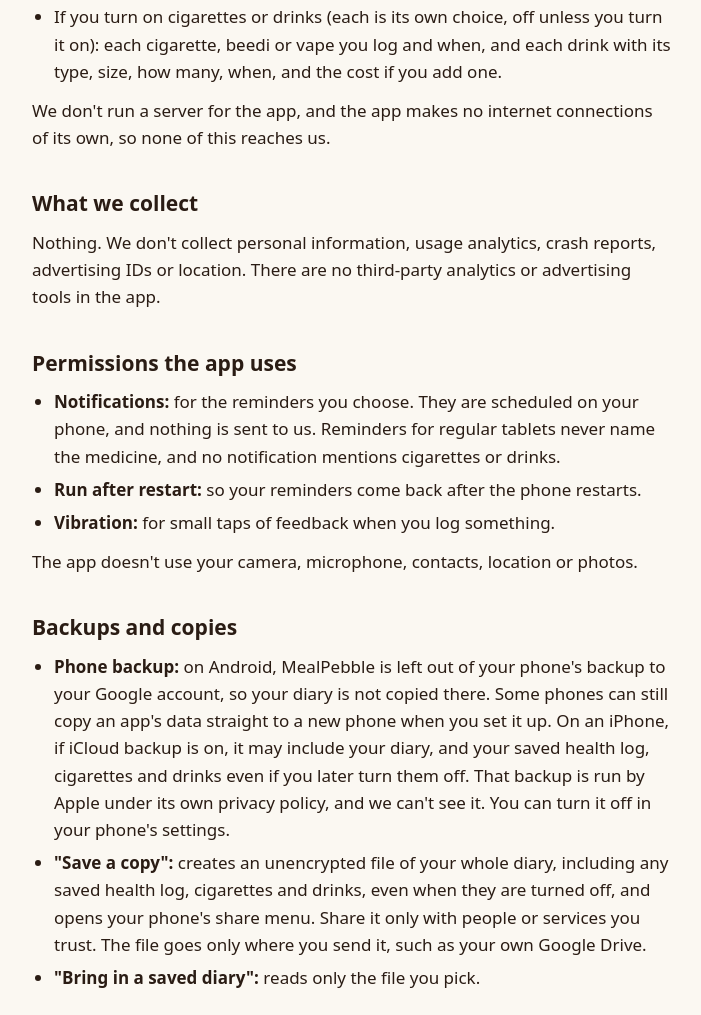
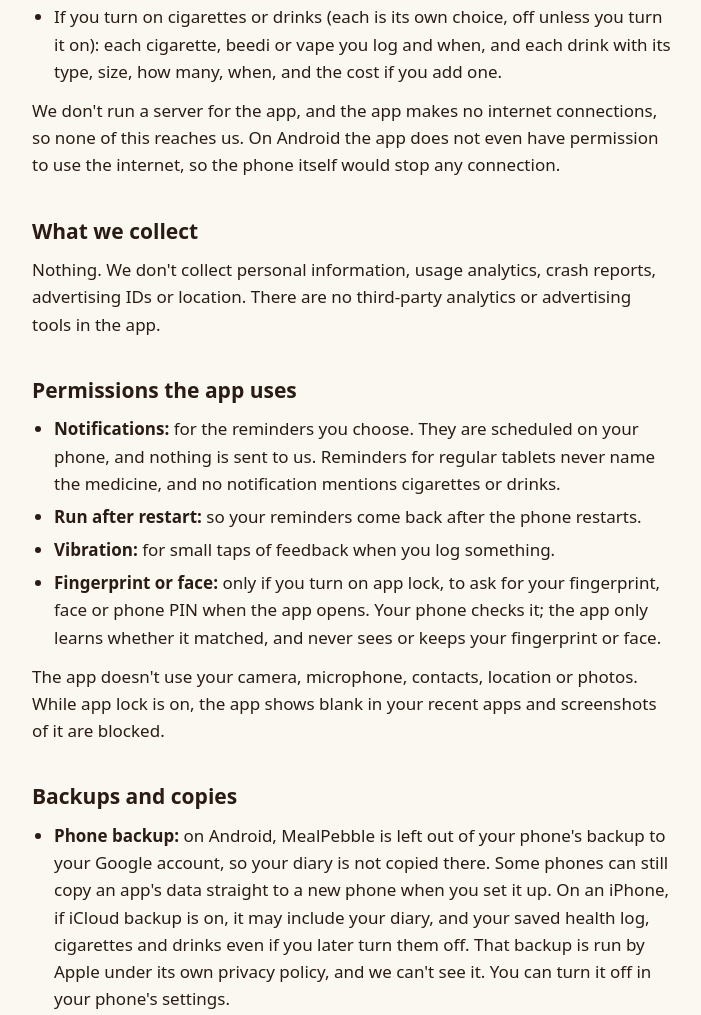
Before and after one commit to prasvino/mealpebble-privacy, a plain HTML site: page index.html in a window 1280 px wide. Shown: the part 893-1908 px from the top of the page, without its empty margins (288-989 px from the left). Drawn offline with Linux system fonts and the light colour scheme.

Commit message:
Update the privacy policy

```diff
--- a/index.html
+++ b/index.html
@@ -30,7 +30,7 @@
 <main>
   <div class="mark" aria-hidden="true"></div>
   <h1>MealPebble privacy policy</h1>
-  <p class="meta">Effective 24 November 2026 · Android and iPhone</p>
+  <p class="meta">Effective 25 November 2026 · Android and iPhone</p>
   <div class="summary"><p>MealPebble has no account, no ads and no tracking. We do not receive your diary. On Android it is left out of your phone's backup to Google; an iPhone may include it in your iCloud backup. Files you share go where you choose.</p></div>
 
   <h2>Who we are</h2>
@@ -45,7 +45,7 @@
     <li><strong>If you turn on the health log:</strong> the medicines you log, when you took them, the reason if you add one, the times of any regular tablets, and how you felt when you log it (a headache or acidity, say, how bad, and when), with or without a tablet. Unless you switch it off, it also keeps your toilet visits: when, and loose, hard or normal if you mark it.</li>
     <li>If you turn on cigarettes or drinks (each is its own choice, off unless you turn it on): each cigarette, beedi or vape you log and when, and each drink with its type, size, how many, when, and the cost if you add one.</li>
   </ul>
-  <p>We don't run a server for the app, and the app makes no internet connections of its own, so none of this reaches us.</p>
+  <p>We don't run a server for the app, and the app makes no internet connections, so none of this reaches us. On Android the app does not even have permission to use the internet, so the phone itself would stop any connection.</p>
 
   <h2>What we collect</h2>
   <p>Nothing. We don't collect personal information, usage analytics, crash reports, advertising IDs or location. There are no third-party analytics or advertising tools in the app.</p>
@@ -55,8 +55,9 @@
     <li><strong>Notifications:</strong> for the reminders you choose. They are scheduled on your phone, and nothing is sent to us. Reminders for regular tablets never name the medicine, and no notification mentions cigarettes or drinks.</li>
     <li><strong>Run after restart:</strong> so your reminders come back after the phone restarts.</li>
     <li><strong>Vibration:</strong> for small taps of feedback when you log something.</li>
+    <li><strong>Fingerprint or face:</strong> only if you turn on app lock, to ask for your fingerprint, face or phone PIN when the app opens. Your phone checks it; the app only learns whether it matched, and never sees or keeps your fingerprint or face.</li>
   </ul>
-  <p>The app doesn't use your camera, microphone, contacts, location or photos.</p>
+  <p>The app doesn't use your camera, microphone, contacts, location or photos. While app lock is on, the app shows blank in your recent apps and screenshots of it are blocked.</p>
 
   <h2>Backups and copies</h2>
   <ul>
```
